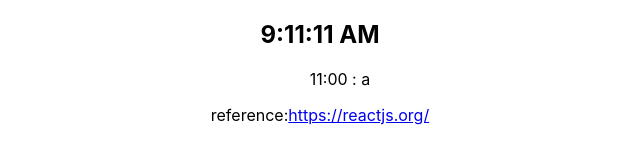
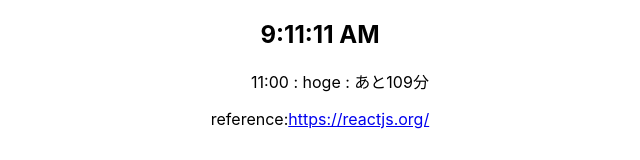
Before and after one commit to itanium-R/closche, a React (Create React App) app: page / in a window 1280 px wide. Shown: the top 160 px of the page, without its empty margins (320-960 px from the left). Built offline with nearby package versions, Linux system fonts and the light colour scheme.

Commit message:
update: 時間の差を求める函数など追加

```diff
--- a/src/compornents/scheduleList.js
+++ b/src/compornents/scheduleList.js
@@ -3,17 +3,29 @@ import React from 'react';
 class ScheduleList extends React.Component {
   constructor(props) {
     super(props);
-    let sl = [{text:"a",id:"11:00"}];
-    this.state = {showList: sl};
+    let schedules = [{text:"hoge",time:{h:11,m:0}}];
+    this.state = {schedules: schedules};
+    // let startDate = props.now.getDate();
   }
 
+  parseTimeStr(time) {
+    let zeroPad = (num) => {return ("00" + num).slice(-2)};
+    return zeroPad(time.h) + ":" + zeroPad(time.m);
+  }
+
+  calcMinDiff(t1,t2){
+    return (((t1.h - t2.h) * 60) + (t1.m - t2.m));
+  }
 
   render() {
-    // console.log(this.props.now);
+    let now = {h: this.props.now.getHours(), m: this.props.now.getMinutes()};
+    console.log(this.parseTimeStr(now));
     return (
       <ul className="nopoint">
-        {this.state.showList.map(item => (
-          <li key={item.id}>{item.id} : {item.text}</li>
+        {this.state.schedules.map(item => (
+          <li key={item.time}>{this.parseTimeStr(item.time)} : {item.text} :
+            あと{this.calcMinDiff(item.time,now)}分</li>
+
         ))}
       </ul>
     );
```
